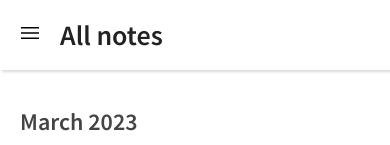
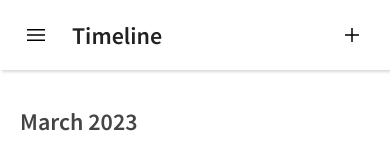
Before and after one commit to AlexeiVorobev/days, a React (Vite) app: page / in a window 390 px wide. Shown: the top 145 px of the page. Built offline with nearby package versions, Linux system fonts and the light colour scheme.

Commit message:
Fix clicking back on untitled note crashing the app

```diff
--- a/components/Header.jsx
+++ b/components/Header.jsx
@@ -15,12 +15,13 @@ const Header = ({
   setCheckedTags,
   onNoteDateChange,
   setAppState,
+  onCreateNote,
 }) => {
   const titleRef = useRef();
 
   // Focus on title input if title is empty
   useEffect(() => {
-    if (note && note.title === "") {
+    if (appState === 'note' && note.title === "") {
       titleRef.current.focus();
     }
   }, [appState]);
@@ -88,6 +89,11 @@ const Header = ({
           <ToggleBtn />
           <div className="header-title">{title}</div>
         </div>
+        <div className="right">
+          <button id="HeaderNewNote" onClick={onCreateNote}>
+            <span className="material-symbols-outlined black">add</span>
+          </button>
+        </div>
       </div>
     );
   }
@@ -96,12 +102,12 @@ const Header = ({
 const toggleMenu = function () {
   const sidebar = document.querySelector(".sidebar");
   const overlay = document.querySelector(".sidebar-overlay");
-  if (!overlay.classList.contains('active')) {
+  if (!overlay.classList.contains("active")) {
     sidebar.classList.add("active");
     overlay.classList.add("active");
   } else {
-    sidebar.classList.remove('active');
-    overlay.classList.remove('active');
+    sidebar.classList.remove("active");
+    overlay.classList.remove("active");
   }
 };
 
--- a/components/Sidebar.jsx
+++ b/components/Sidebar.jsx
@@ -20,7 +20,6 @@ const Sidebar = ({
 
   const handleNewNoteClick = function () {
     onCreateNote();
-
   };
 
   const handleMenuHomeClick = function () {
--- a/src/App.css
+++ b/src/App.css
@@ -199,6 +199,7 @@ button.icon-btn.black span {
 .right,
 .left {
   display: flex;
+  align-items: center;
   gap: 18px;
 }
 
@@ -242,6 +243,11 @@ button.icon-btn.black span {
 
 #menuNewNote {
   border-bottom: 1px solid var(--menu-hover-color);
+}
+
+#HeaderNewNote span {
+  /* font-size: 2rem; */
+  padding: 8px;
 }
 
 #menuNewNote span {
@@ -436,6 +442,7 @@ p {
 
 .toggle-menu-btn {
   display: none;
+  padding: 6px;
 }
 
 h1, h2, h3, h4, strong {
@@ -451,6 +458,7 @@ h1, h2, h3, h4, strong {
   }
 
   .ql-container.ql-snow {
+    width: 100%;
     padding: 0;
     margin: 0;
   }
@@ -468,7 +476,7 @@ h1, h2, h3, h4, strong {
   }
 
   .toggle-menu-btn {
-    display: block;
+    display: flex;
   }
 
   .sidebar.active {
@@ -487,4 +495,14 @@ h1, h2, h3, h4, strong {
   .header {
     grid-column: 1;
   }
+
+  input.note-title {
+    max-width: calc(100vw - 160px);
+    font-size: 1.5rem;
+  }
+
+  .header-title {
+    font-size: 1.5rem;
+  }
+
 }
--- a/src/App.jsx
+++ b/src/App.jsx
@@ -107,7 +107,7 @@ function App() {
 
   const getTitle = function () {
     if (activeTag) return getTag(activeTag).name;
-    return "All notes";
+    return "Timeline";
   };
 
   const getTag = function (id) {
@@ -194,6 +194,7 @@ function App() {
         setActiveNoteDate={setActiveNoteDate}
         onNoteDateChange={handleNoteDateChange}
         setAppState={setAppState}
+        onCreateNote={handleCreateNote}
       />
       <Sidebar
         tags={tags}
```
